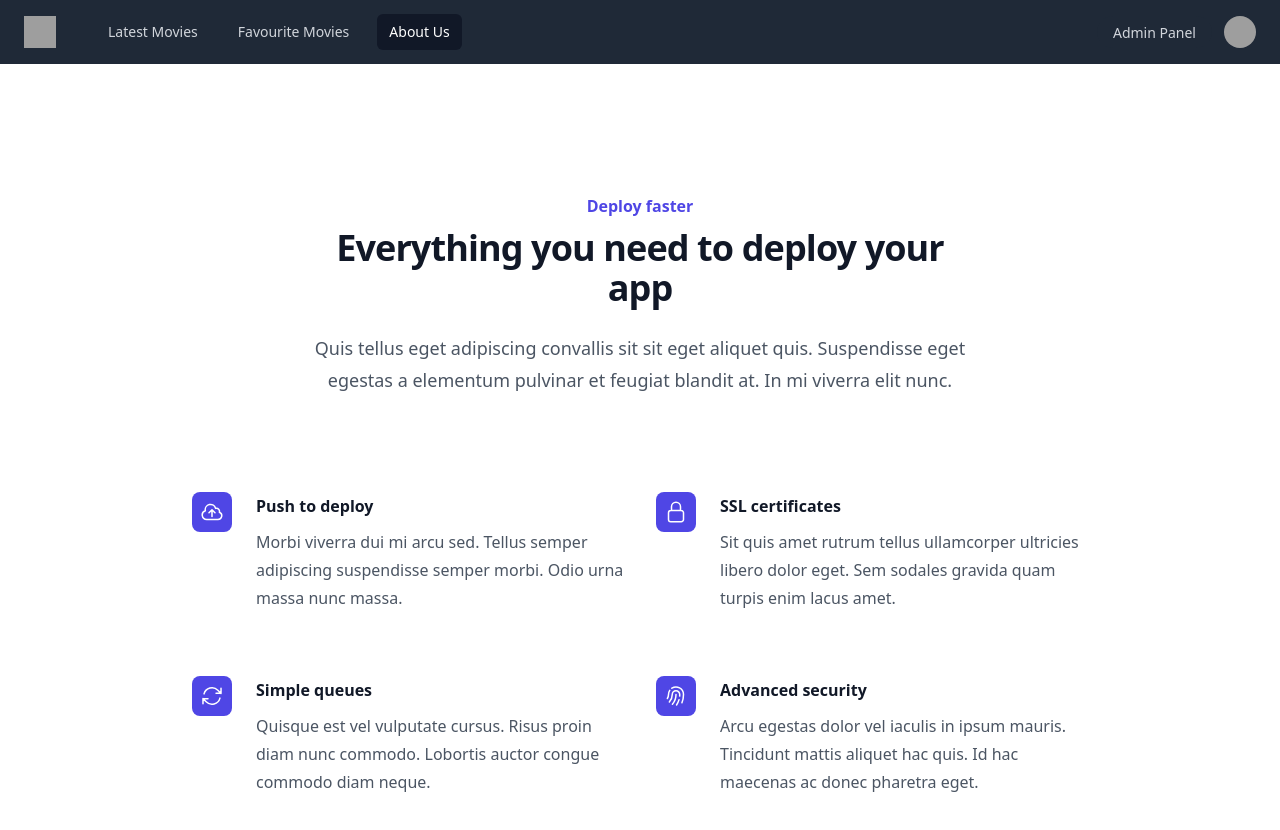
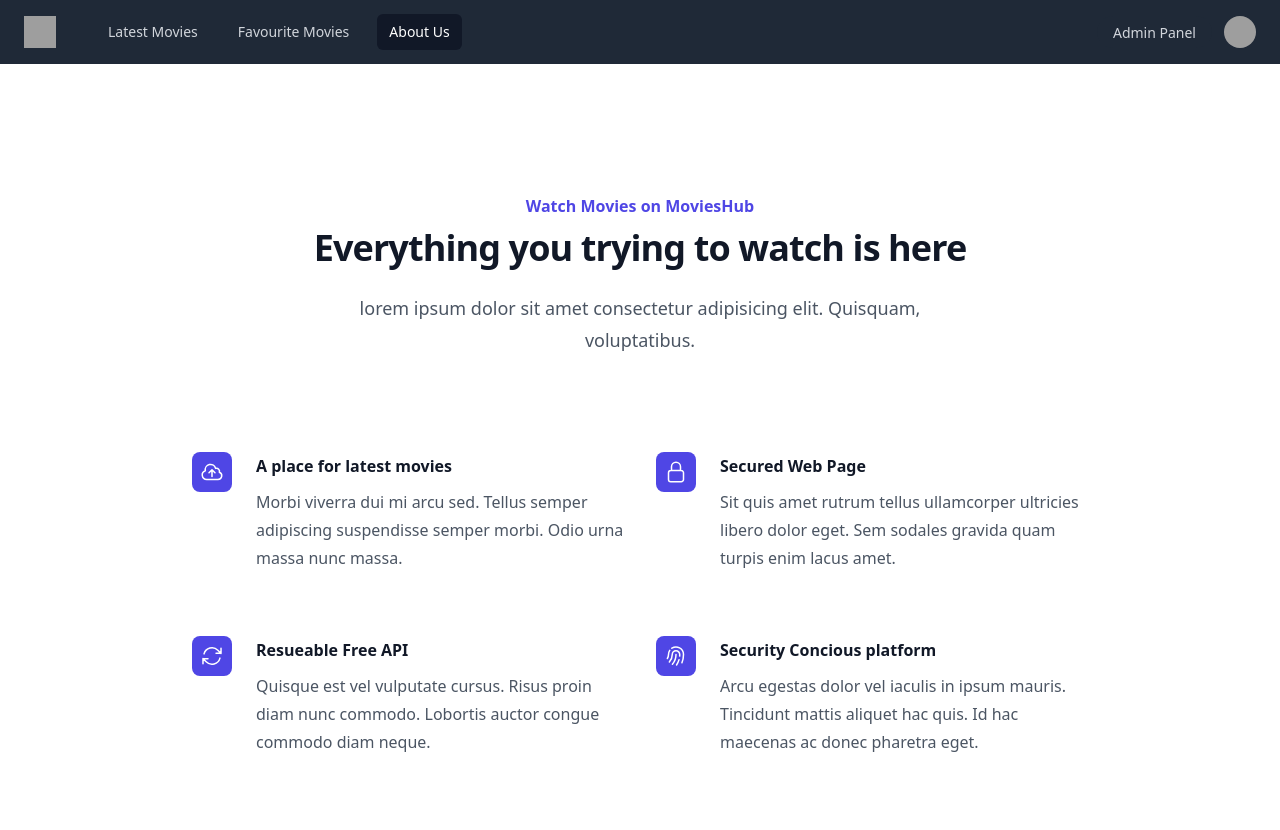
Before and after one commit to zainshahbaz786/Movies-App, a React (Vite) app in the folder moviesapp/: page /aboutus in a window 1280 px wide. Shown: the top 830 px of the page. Built offline with nearby package versions, Linux system fonts and the light colour scheme; grey boxes are pictures that could not be loaded.

Commit message:
pushing...

```diff
--- a/moviesapp/src/Components/SectionPage.jsx
+++ b/moviesapp/src/Components/SectionPage.jsx
@@ -4,25 +4,25 @@
 const features = [
 
     {
-      name: 'Push to deploy',
+      name: 'A place for latest movies',
       description:
         'Morbi viverra dui mi arcu sed. Tellus semper adipiscing suspendisse semper morbi. Odio urna massa nunc massa.',
       icon: CloudArrowUpIcon,
     },
     {
-      name: 'SSL certificates',
+      name: 'Secured Web Page',
       description:
         'Sit quis amet rutrum tellus ullamcorper ultricies libero dolor eget. Sem sodales gravida quam turpis enim lacus amet.',
       icon: LockClosedIcon,
     },
     {
-      name: 'Simple queues',
+      name: 'Resueable Free API',
       description:
         'Quisque est vel vulputate cursus. Risus proin diam nunc commodo. Lobortis auctor congue commodo diam neque.',
       icon: ArrowPathIcon,
     },
     {
-      name: 'Advanced security',
+      name: 'Security Concious platform',
       description:
         'Arcu egestas dolor vel iaculis in ipsum mauris. Tincidunt mattis aliquet hac quis. Id hac maecenas ac donec pharetra eget.',
       icon: FingerPrintIcon,
@@ -37,13 +37,12 @@
     <div className="bg-white py-24 sm:py-32">
       <div className="mx-auto max-w-7xl px-6 lg:px-8">
         <div className="mx-auto max-w-2xl lg:text-center">
-          <h2 className="text-base font-semibold leading-7 text-indigo-600">Deploy faster</h2>
+          <h2 className="text-base font-semibold leading-7 text-indigo-600">Watch Movies on MoviesHub</h2>
           <p className="mt-2 text-3xl font-bold tracking-tight text-gray-900 sm:text-4xl">
-            Everything you need to deploy your app
+            Everything you trying to watch is here
           </p>
           <p className="mt-6 text-lg leading-8 text-gray-600">
-            Quis tellus eget adipiscing convallis sit sit eget aliquet quis. Suspendisse eget egestas a elementum
-            pulvinar et feugiat blandit at. In mi viverra elit nunc.
+           lorem ipsum dolor sit amet consectetur adipisicing elit. Quisquam, voluptatibus.
           </p>
         </div>
         <div className="mx-auto mt-16 max-w-2xl sm:mt-20 lg:mt-24 lg:max-w-4xl">
```
